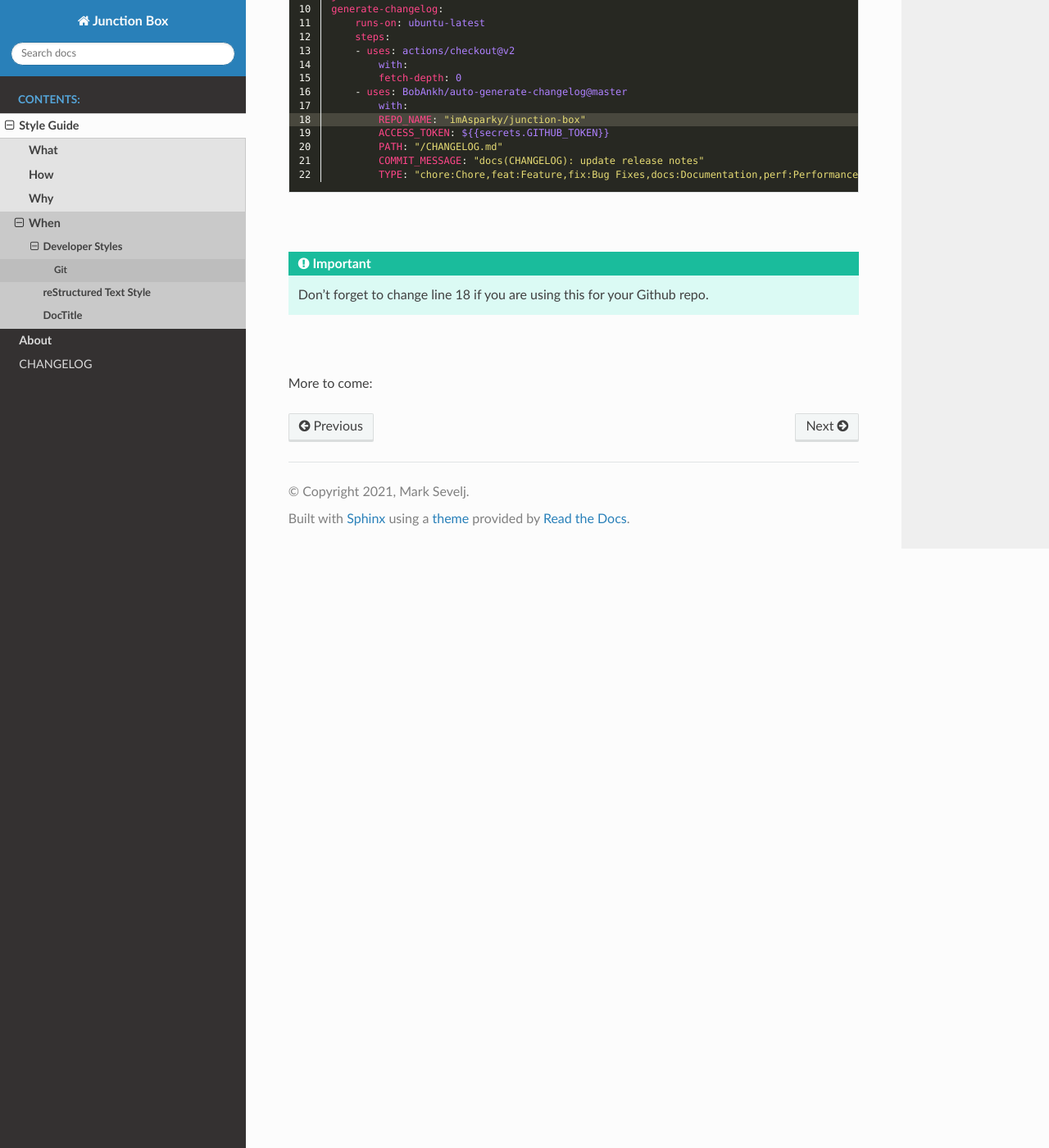
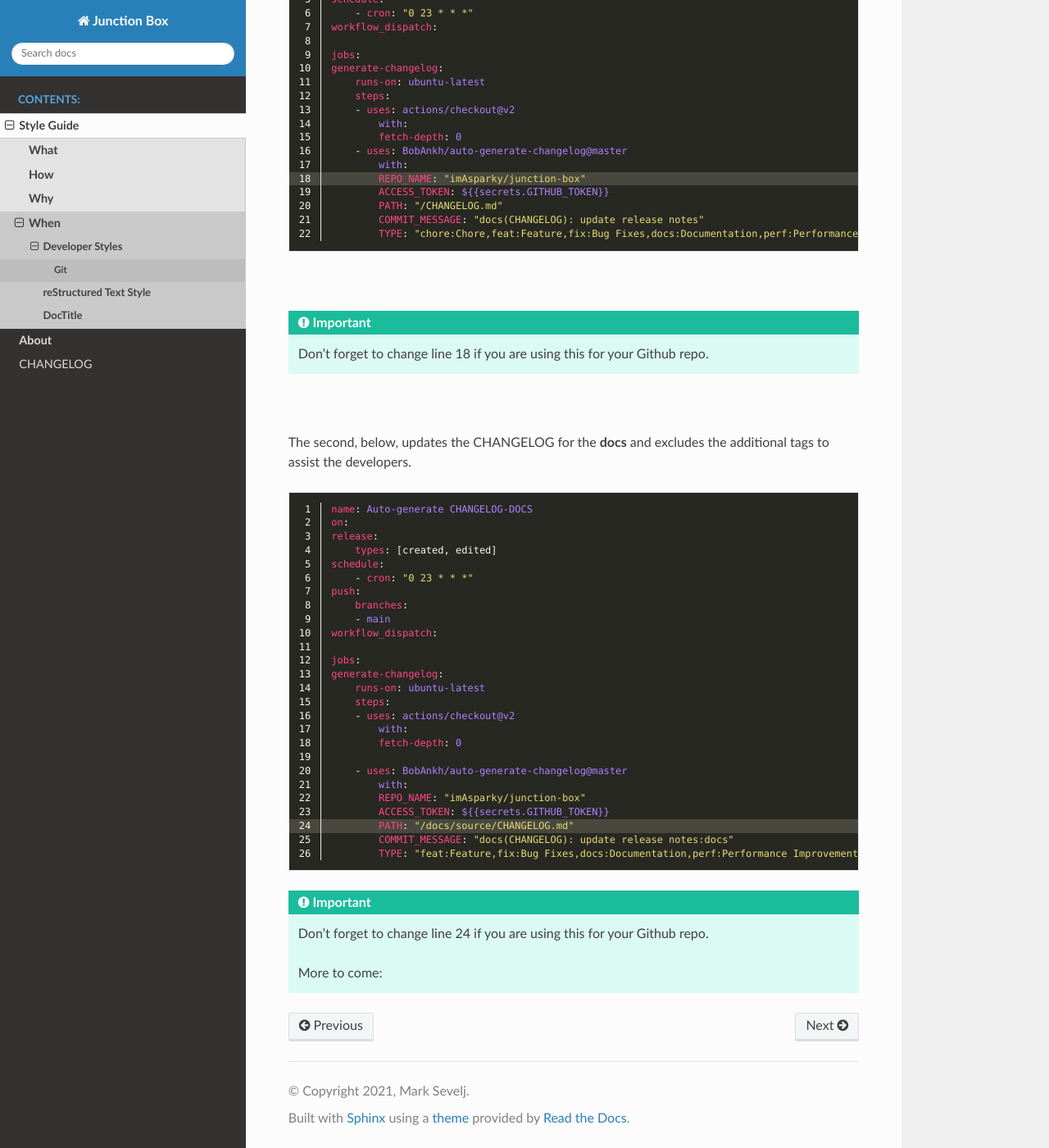
Before and after one commit to imAsparky/junction-box, a Sphinx documentation site: the page built from docs/source/style-developer.rst, in a window 1280 px wide and 1400 px high, scrolled down 1998 px. Shown: the whole window at 82% size. Built offline with Sphinx 7.4.7 and the Read the Docs theme 2.0.0, drawn with Linux system fonts in a browser that asks for light colours; pages that are not in the unit, such as notebooks, are missing from menus; some of the changed text lies outside the part shown.

Commit message:
feat(docs):Add content developers style guide #35
Added more info on the CHANGELOG updating

closes #35

```diff
--- a/docs/source/style-developer.rst
+++ b/docs/source/style-developer.rst
@@ -88,21 +91,23 @@ The git commit message follows the
 
 |
 
-Auto-generate CHANGELOG uses
+Two Auto-generate CHANGELOG yaml files use
 `BobAnkh/auto-generate-changelog <https://github.com/BobAnkh/auto-generate-changelog>`__.
 
+
+The first, below, updates the CHANGELOG for the :sep:`repo` and includes additional tags to assist the developers, particularly with WIP.
+
 |
-
 .. code-block:: yaml
     :linenos:
     :emphasize-lines: 18
 
-    name: Auto-generate CHANGELOG
+    name: Auto-generate CHANGELOG-WIP
     on:
     release:
         types: [created, edited]
     schedule:
-        - cron: "0 2 * * *"
+        - cron: "0 23 * * *"
     workflow_dispatch:
 
     jobs:
@@ -130,5 +135,44 @@ Auto-generate CHANGELOG uses
 
 |
 
+The second, below, updates the CHANGELOG for the :sep:`docs` and excludes the additional tags to assist the developers.
 
-More to come:
+.. code-block:: yaml
+    :linenos:
+    :emphasize-lines: 24
+
+    name: Auto-generate CHANGELOG-DOCS
+    on:
+    release:
+        types: [created, edited]
+    schedule:
+        - cron: "0 23 * * *"
+    push:
+        branches:
+        - main
+    workflow_dispatch:
+
+    jobs:
+    generate-changelog:
+        runs-on: ubuntu-latest
+        steps:
+        - uses: actions/checkout@v2
+            with:
+            fetch-depth: 0
+
+        - uses: BobAnkh/auto-generate-changelog@master
+            with:
+            REPO_NAME: "imAsparky/junction-box"
+            ACCESS_TOKEN: ${{secrets.GITHUB_TOKEN}}
+            PATH: "/docs/source/CHANGELOG.md"
+            COMMIT_MESSAGE: "docs(CHANGELOG): update release notes:docs"
+            TYPE: "feat:Feature,fix:Bug Fixes,docs:Documentation,perf:Performance Improvements,refactor:Refactor,style:Styling,test:Tests"
+
+
+
+.. important::
+
+    Don't forget to change line 24 if you are using this for your Github repo.
+
+
+    More to come:
```
Also changed, not shown: other parts of docs/source/style-developer.rst (+3 -0 lines).
